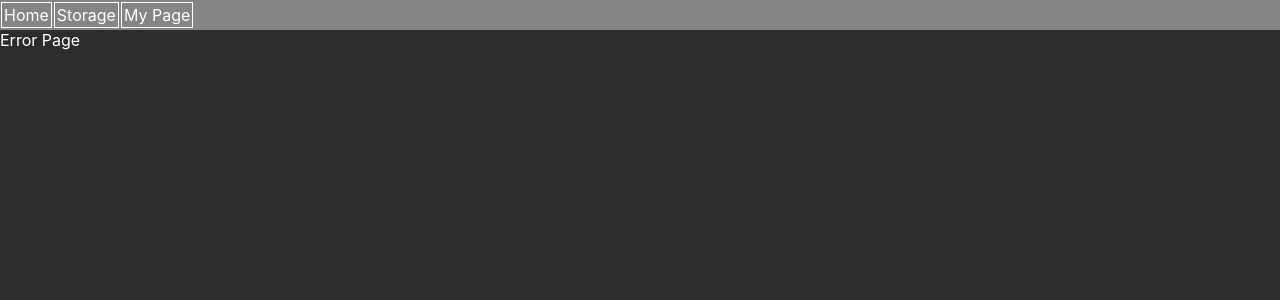
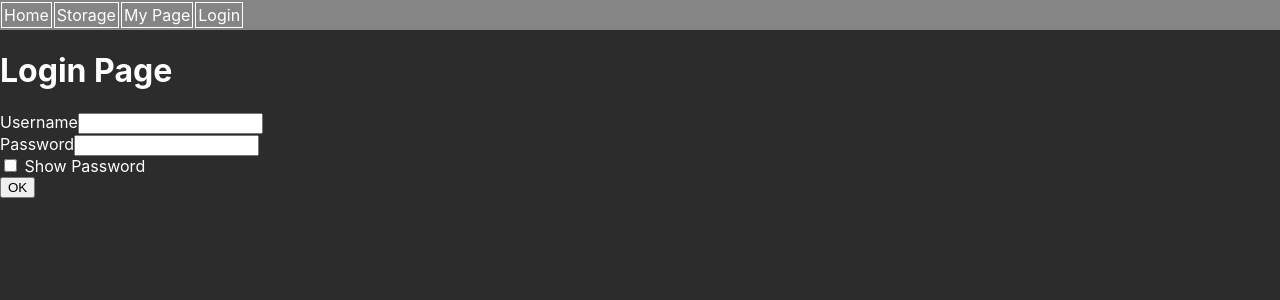
Before and after one commit to MannyJo/manny-mgmt, a React (Create React App) app: page /login in a window 1280 px wide. Shown: the top 300 px of the page. Built offline with nearby package versions, Linux system fonts and the light colour scheme.

Commit message:
Add login page

```diff
--- a/src/components/App/App.js
+++ b/src/components/App/App.js
@@ -9,6 +9,7 @@ import Nav from '../Nav/Nav';
 import Storage from '../Storage/Storage';
 import Food from '../Food/Food';
 import MyPage from '../MyPage/MyPage';
+import Login from '../Login/Login';
 import Error from '../Error/Error';
 
 const App = () => {
@@ -17,6 +18,7 @@ const App = () => {
             <Nav />
             <Switch>
                 <Route path="/" component={Home} exact />
+                <Route path="/login" component={Login} />
                 <Route path="/storage" component={Storage} />
                 <Route path="/food" component={Food} />
                 <Route path="/mypage" component={MyPage} />
--- /dev/null
+++ b/src/components/Login/Login.js
@@ -0,0 +1,38 @@
+import React, { useState } from 'react';
+
+const Login = () => {
+
+    const DEFAULT_INFO = {
+        username: '', password: ''
+    };
+
+    const [ user, setUser ] = useState(DEFAULT_INFO);
+    const [ isChecked, setIsChecked ] = useState(false);
+
+    const clickSubmit = e => {
+        e.preventDefault();
+        console.log(user);
+    }
+
+    const handleChangeFor = name => e => setUser({ ...user, [name]: e.target.value });
+
+    return (
+        <div>
+            <h1>Login Page</h1>
+            <form onSubmit={clickSubmit}>
+                <label htmlFor="username">Username</label>
+                <input name="username" type="text" onChange={handleChangeFor('username')} /><br/>
+                <label htmlFor="password">Password</label>
+                <input name="password" type={isChecked ? "text" : "password"} onChange={handleChangeFor('password')} /><br/>
+                <label htmlFor="checkbox">
+                    <input type="checkbox" name="checkbox" value={isChecked} onChange={e => setIsChecked(e.target.checked)} />
+                    <span> Show Password</span>
+                </label>
+                <br/>
+                <input type="submit" value="OK" />
+            </form>
+        </div>
+    );
+}
+
+export default Login;
--- a/src/components/Nav/Nav.js
+++ b/src/components/Nav/Nav.js
@@ -9,6 +9,7 @@ const Nav = () => {
             <Link to="/">Home</Link>
             <Link to="/storage">Storage</Link>
             <Link to="/mypage">My Page</Link>
+            <Link to="/login">Login</Link>
         </nav>
     );
 }
--- a/src/components/Storage/Storage.js
+++ b/src/components/Storage/Storage.js
@@ -24,7 +24,7 @@ const Storage = () => {
             .then(results => {
                 setStorages(results.data);
             }).catch(err => {
-                console.log('Error with getting storage :', err);
+                console.error('Error with getting storage :', err);
             });
         };
 
--- a/src/components/Storage/StorageItem.js
+++ b/src/components/Storage/StorageItem.js
@@ -64,7 +64,6 @@ const StorageItem = props => {
                     addCount={addCount}
                     setAddCount={setAddCount}
                     isUpdate={false}
-                    // section={section}
                     storageId={storage.id}
                 />
             </div>
```
